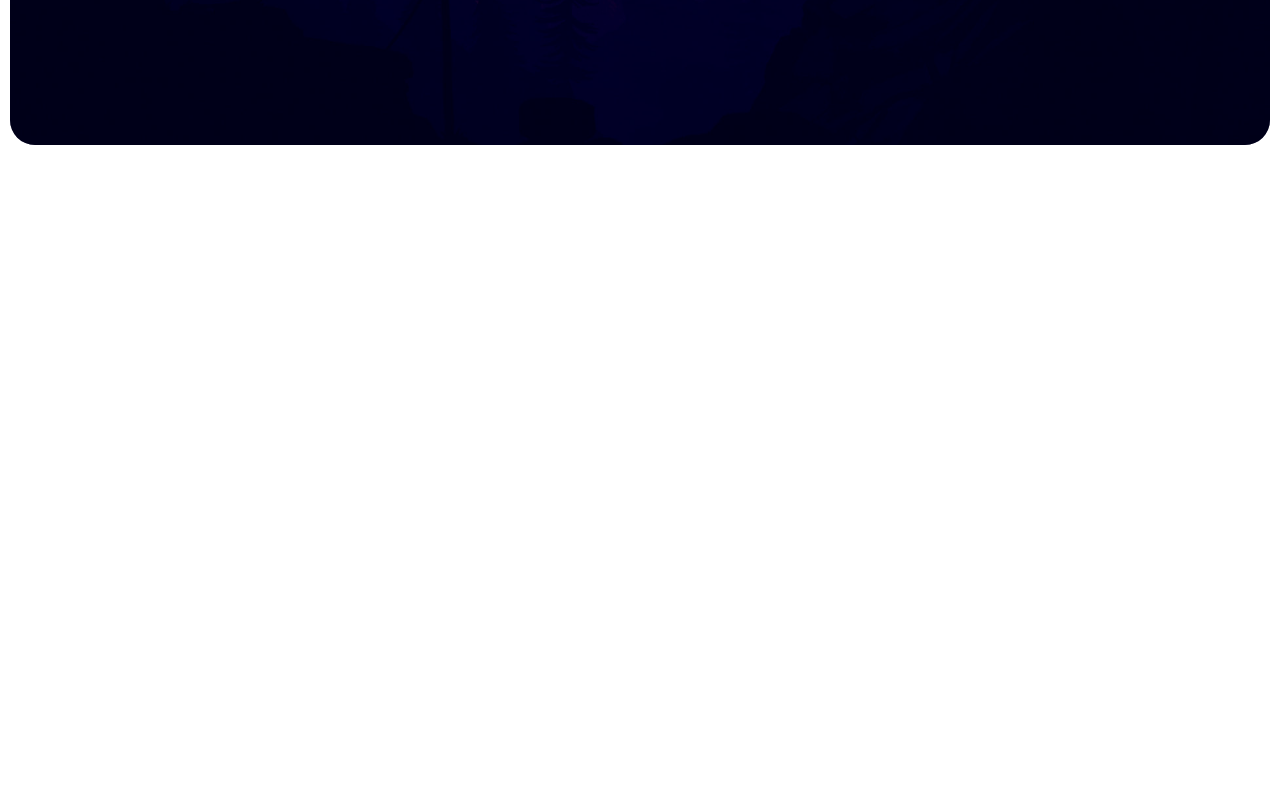
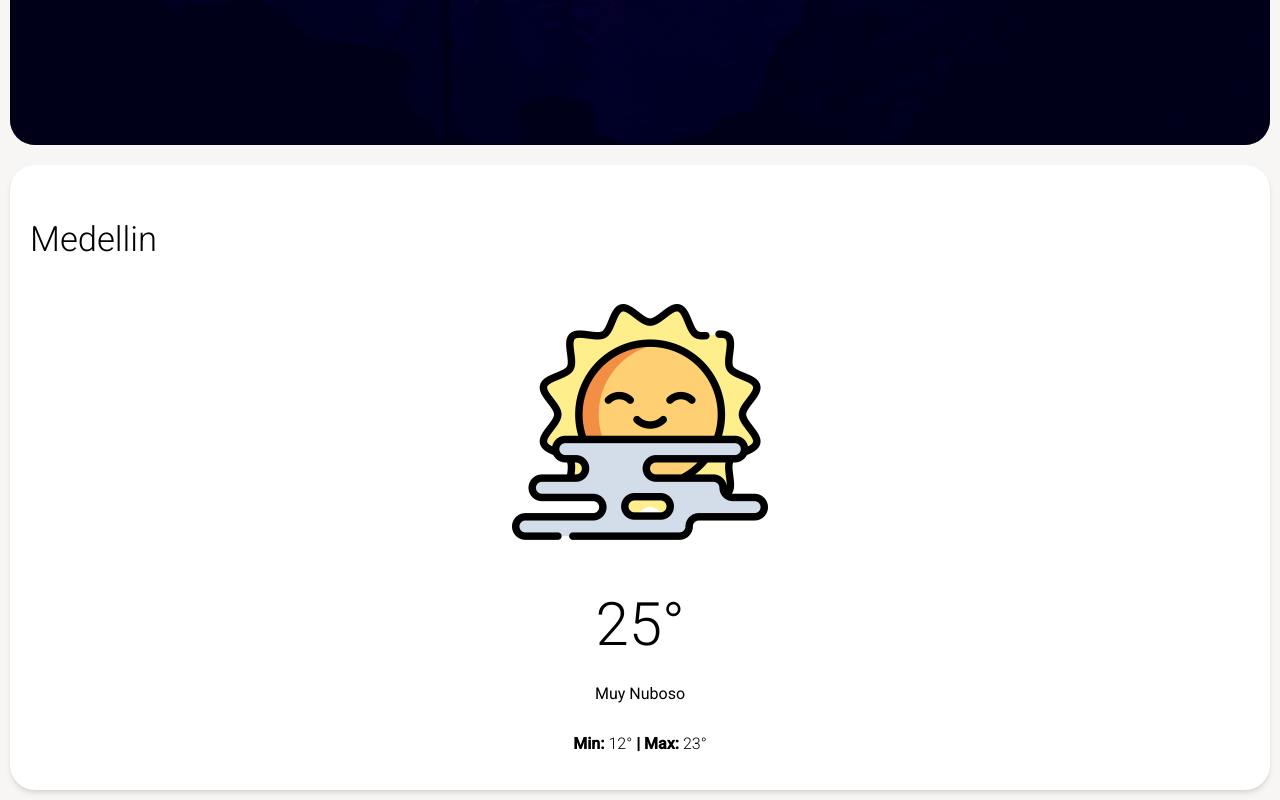
Before and after one commit to yaidercc/REACT-WeatherWeb, a React (Vite) app: page / in a window 1280 px wide. Shown: the part 425-1225 px from the top of the page. Before the commit the page ends 800 px from the top, so only its background shows below. Built offline with nearby package versions, Linux system fonts and the light colour scheme.

Commit message:
designing weather information card

```diff
--- a/src/WeatherWeb.jsx
+++ b/src/WeatherWeb.jsx
@@ -1,6 +1,7 @@
 import { useState } from "react";
 import History from "./components/History/History";
 import Searcher from "./components/Searcher/Searcher";
+import WeatherInfo from "./components/weatherInfo/WeatherInfo";
 
 const WeatherWeb = () => {
     const [cities, setCities] = useState(["Bogota", "Medellin"]);
@@ -49,7 +50,7 @@ const WeatherWeb = () => {
                 </div>
             </div>
             <div className="container-weatherInfo">
-
+                <WeatherInfo/>
             </div>
         </>
     );
--- a/src/components/History/History.jsx
+++ b/src/components/History/History.jsx
@@ -14,6 +14,8 @@ const History = ({ cities,searchAgain }) => {
                 })}
             </div>
         </div>
+
+
     );
 };
 export default History;
--- a/src/components/History/history.css
+++ b/src/components/History/history.css
@@ -39,9 +39,10 @@
     grid-template-rows:repeat(auto-fill, minmax(50px, 1fr));
     gap: 15px;
     overflow-y: auto;
-    height: 200px;
-    padding-right:0.5rem ;
+    max-height: 20vh;
+    padding-right:0.5rem;
 }
+
 
 .cards-historial::-webkit-scrollbar {
     -webkit-appearance: none;
--- a/src/components/Searcher/Searcher.jsx
+++ b/src/components/Searcher/Searcher.jsx
@@ -30,7 +30,7 @@ const Searcher=({addCity})=>{
             <form onSubmit={onAddCity}>
                 <input
                     type="search"
-                    placeholder="Ej: Medellin, New york"
+                    placeholder="Ingresa una ciudad."
                     onChange={onChange}
                     value={city}
                     />
--- a/src/components/Searcher/searcher.css
+++ b/src/components/Searcher/searcher.css
@@ -1,5 +1,4 @@
 :root{
-    --background-color:#F8F5F5;
     --black-color:#131417;
     --white-color:#fff;
 }
@@ -15,8 +14,8 @@ h1{
     display: flex;
     flex-direction: column;
     align-items: center;
-    justify-content: space-around;
-    padding:0 100px;
+    /* justify-content: space-around; */
+    padding:50px;
     background: url(../../assets/Background-search.jpg);
     background-position: center center;
     background-size: cover;
--- a/src/components/weatherInfo/WeatherInfo.css
+++ b/src/components/weatherInfo/WeatherInfo.css
@@ -0,0 +1,33 @@
+.container-weatherInfo{
+    border-radius: 25px;
+    padding: 20px;
+    margin-top: 20px;
+    background-color: #fff;
+    box-shadow: rgba(0, 0, 0, 0.1) 0px 4px 6px -1px,
+    rgba(0, 0, 0, 0.06) 0px 2px 4px -1px;
+}
+.card-WeatherInfo{
+    display: flex;
+    flex-direction: column;
+    align-items: center;
+    justify-content: space-around;
+}
+.cityname{
+    align-self: flex-start;
+    font-weight: 200;
+    font-size: calc(1.2em + 1.2vw);
+}
+.card-WeatherInfo img{
+    width: 20vw;
+}
+.card-WeatherInfo h1{
+    font-size: 60px;
+    font-weight: 200;
+    margin-bottom: 10px;
+}
+.minAndMax{
+    font-weight: 600;
+}
+.minAndMax span{
+    font-weight: 200;
+}
--- a/src/components/weatherInfo/WeatherInfo.jsx
+++ b/src/components/weatherInfo/WeatherInfo.jsx
@@ -1,7 +1,13 @@
 import "./WeatherInfo.css";
 const WeatherInfo=()=>{
     return(
-        <h1>hola</h1>
+        <div className="card-WeatherInfo">
+            <p className="cityname">Medellin</p>
+            <img src="src/assets/niebla.png" alt="Imagen de niebla" />
+            <h1>25°</h1>
+            <p>Muy nuboso</p>
+            <p className="minAndMax">Min: <span>12°</span>  |  Max: <span>23°</span></p>
+        </div>
     );
 }
 
--- a/src/main.css
+++ b/src/main.css
@@ -1,5 +1,9 @@
 @import url('https://fonts.googleapis.com/css2?family=Roboto:wght@300;400;500&display=swap');
-
+:root{
+    --background-color:#F8F5F5;
+    --black-color:#131417;
+    --white-color:#fff;
+}
 
 html {
     box-sizing: border-box;
@@ -12,10 +16,11 @@ html {
     box-sizing: inherit;
 }
 body {
+    padding: 10px;
+    background-color: var(--background-color);
     font-family: 'Roboto', sans-serif;
     font-size: 1.6rem;
     text-transform: capitalize;
-    padding: 10px;
 }
 
 a{
```
Also changed, not shown: src/assets/niebla.png (added).
